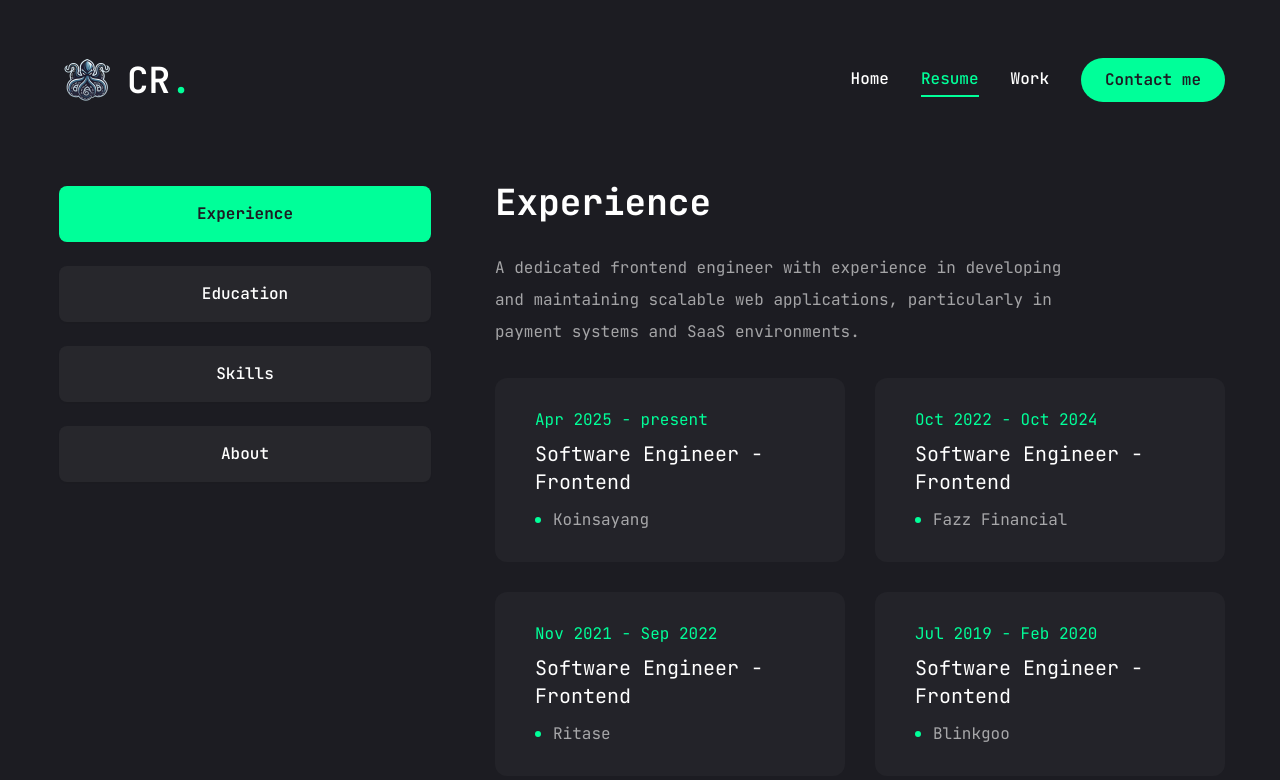
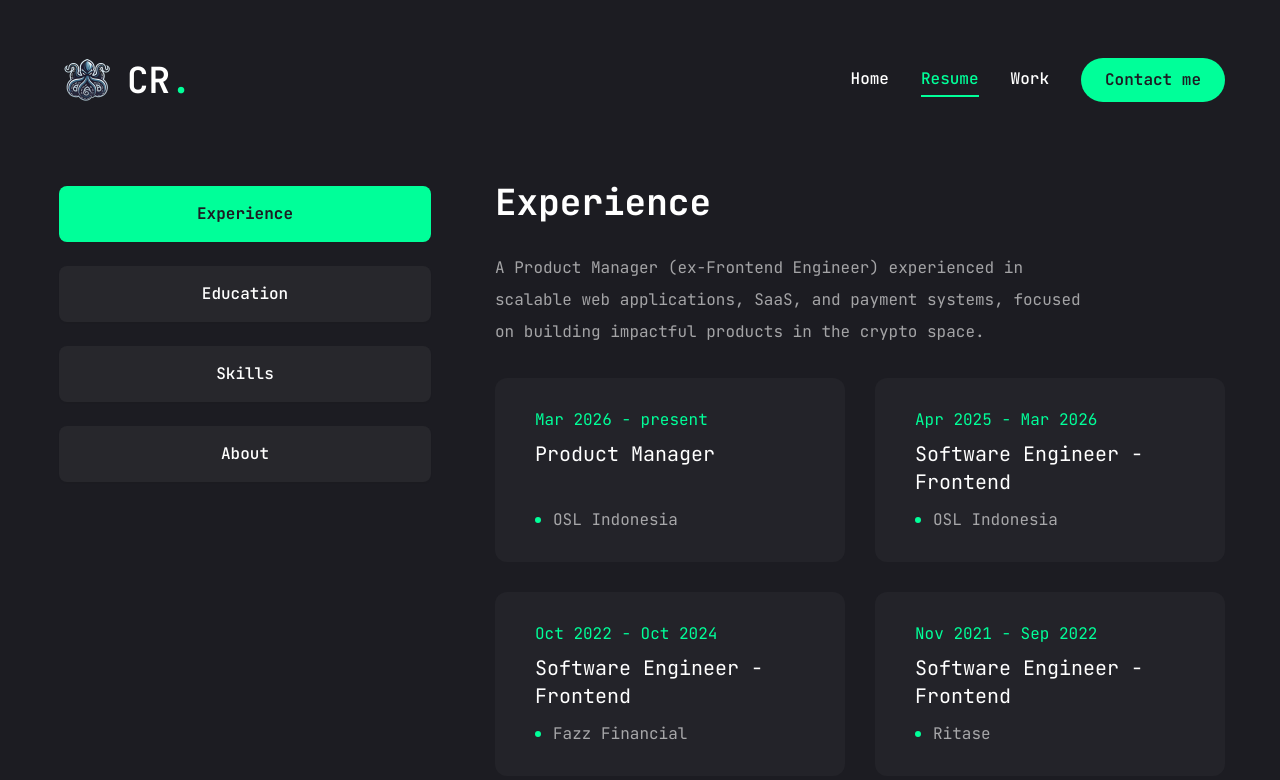
Before and after one commit to ChristopherRolando8/portofolio, a Next.js app: page /resume in a window 1280 px wide. Shown: the top 780 px of the page. Built offline with nearby package versions, Linux system fonts and the light colour scheme.

Commit message:
update new experience

```diff
--- a/app/page.tsx
+++ b/app/page.tsx
@@ -15,7 +15,7 @@ export default function Home() {
                 Hello I'm <br /> <span className="text-accent">Christopher Rolando</span>
               </h1>
               <p className="max-w-[500px] mb-9 text-white/80">
-                Frontend Engineer with experience in SaaS and payment systems, driven by a strong passion for the web3 space.
+                Product Manager with experience in SaaS and payment systems, focused on building scalable crypto products and bridging business, compliance, and engineering.
               </p>
               <div className="flex flex-col xl:flex-row items-center gap-8">
                 <a href="/assets/cv.pdf" download>
--- a/app/resume/page.tsx
+++ b/app/resume/page.tsx
@@ -9,7 +9,7 @@ import { motion } from "framer-motion"
 
 const about = {
     title: "About Me",
-    description: "Frontend Engineer with experience in SaaS and payment systems, driven by a strong passion for the web3 space",
+    description: "Product Manager (ex-Frontend Engineer) in Crypto | SaaS & Payments | Web3 Builder",
     info: [
         {
             fieldName: "Name",
@@ -27,12 +27,17 @@ const about = {
 }
 const experience = {
     title: "Experience",
-    description: "A dedicated frontend engineer with experience in developing and maintaining scalable web applications, particularly in payment systems and SaaS environments.",
+    description: "A Product Manager (ex-Frontend Engineer) experienced in scalable web applications, SaaS, and payment systems, focused on building impactful products in the crypto space.",
     items: [
         {
-            company: "Koinsayang",
+            company: "OSL Indonesia",
+            position: "Product Manager",
+            duration: "Mar 2026 - present",
+        },
+        {
+            company: "OSL Indonesia",
             position: "Software Engineer - Frontend",
-            duration: "Apr 2025 - present",
+            duration: "Apr 2025 - Mar 2026",
         },
         {
             company: "Fazz Financial",
--- a/app/work/page.tsx
+++ b/app/work/page.tsx
@@ -12,6 +12,14 @@ import Image from "next/image";
 import WorkSliderBtn from "@/components/WorkSliderBtn";
 
 const projects = [
+  {
+  title: "OSL Indonesia Crypto Platform",
+  description: "Led product and engineering execution for a regulated crypto platform in Indonesia, covering exchange integrations, payment channels, and compliance-driven features. Operated end-to-end from requirement definition to go-live, bridging engineering, compliance, regulators (OJK/ICEx/CFX), and third-party providers (Xendit, DOKU, etc.). Delivered key initiatives including ICEx integration readiness, multi-bank payment channel expansion (1 → 11 channels), whitelist onboarding for controlled launch, and rebranding from Koinsayang to OSL. Ensured production stability, audit readiness, and successful transition from soft launch to public launch in a highly regulated environment.",
+  stack: [],
+  image: "/assets/osl.png",
+  live: '',
+  github: '',
+  },
   {
     title: "PJP Kategori Izin 1 Bank Indonesia",
     description: "Build a payment gateway dashboard and payment link from scratch in order to obtain Bank Indonesia's 'Payment Initiation and Acquiring Service' and 'Remittance Service' license (PJP Kategori Izin 1)",
```
Also changed, not shown: public/assets/osl.png (added).
